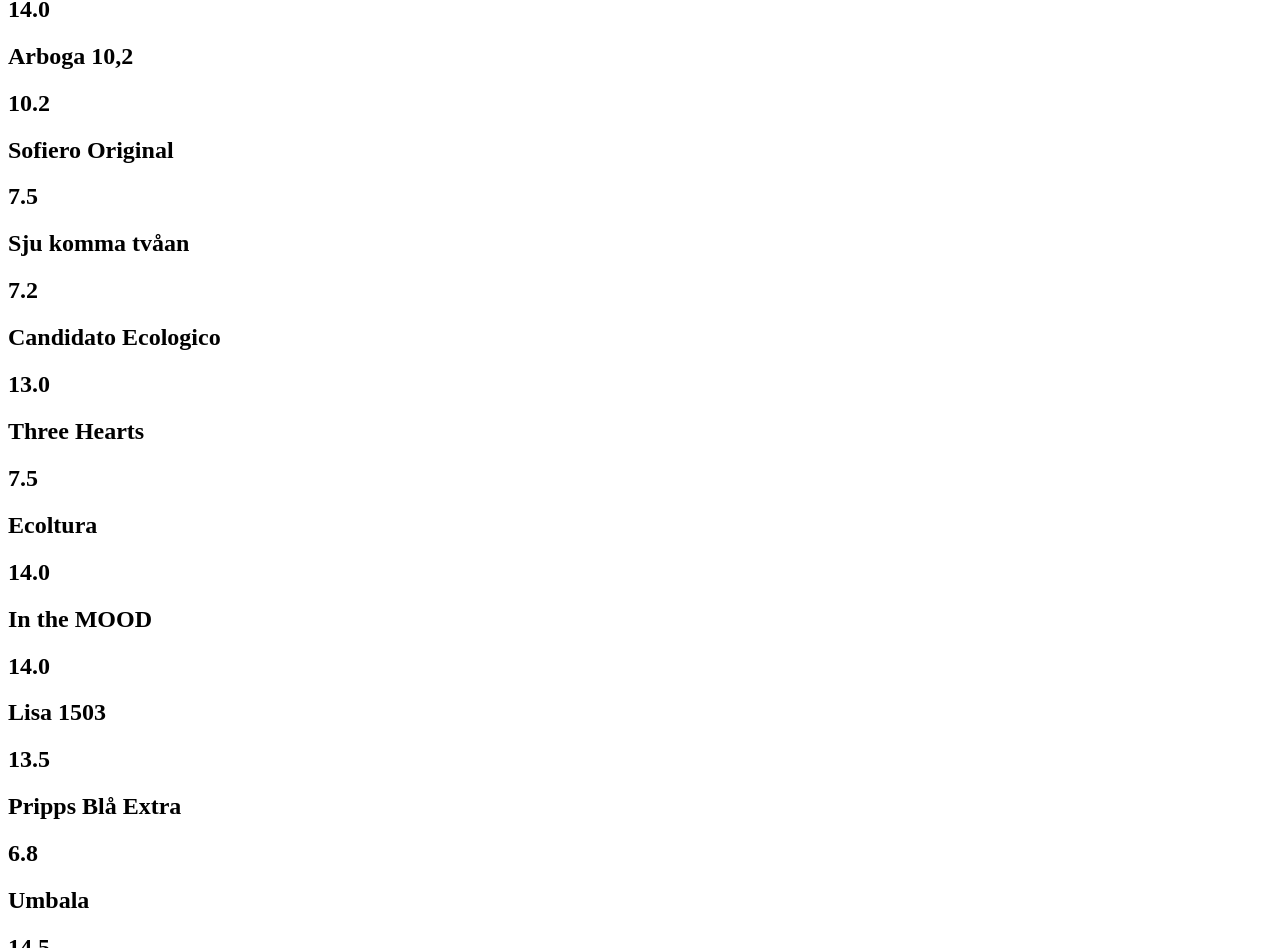
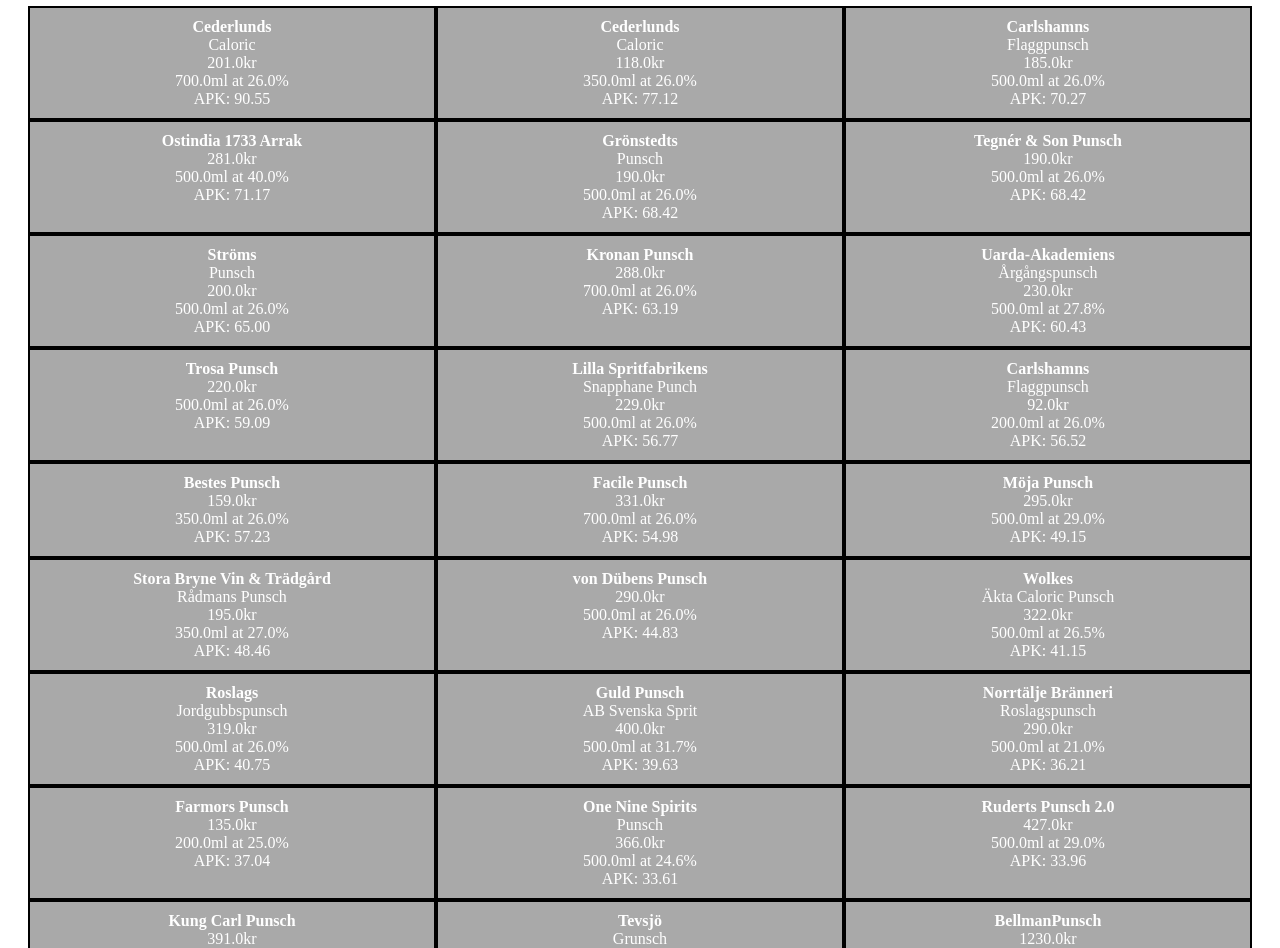
Before and after one commit to adammansson/bottenskrapet, a plain HTML site: page docs/index.html in a window 1280 px wide. Shown: the part 71-1019 px from the top of the page. Drawn offline with Linux system fonts and the light colour scheme.

Commit message:
Create basic page

```diff
--- a/docs/index.html
+++ b/docs/index.html
@@ -2,208 +2,447 @@
 <html lang="en">
  <head>
   <meta charset="UTF-8">
+  <link rel="stylesheet" href="styles.css">
   <title>Bottenskrapet</title>
  </head>
  <body>
-  <div>
-   <h2>Zumbali</h2>
-   <h2>14.0</h2>
+  <h1>Bottenskrapet</h1>
+  <div id="main-content">
+   <div class="product">
+    <div class="boldName">
+     Cederlunds
     </div>
-  <div>
-   <h2>Arboga 10,2</h2>
-   <h2>10.2</h2>
+    <div class="thinName">
+     Caloric
     </div>
-  <div>
-   <h2>Sofiero Original</h2>
-   <h2>7.5</h2>
+    <div class="price">
+     201.0kr
     </div>
-  <div>
-   <h2>Sju komma tvåan</h2>
-   <h2>7.2</h2>
+    <div class="info">
+     700.0ml at 26.0%
     </div>
-  <div>
-   <h2>Candidato Ecologico</h2>
-   <h2>13.0</h2>
+    <div class="apk">
+     APK: 90.55
     </div>
-  <div>
-   <h2>Three Hearts</h2>
-   <h2>7.5</h2>
    </div>
-  <div>
-   <h2>Ecoltura</h2>
-   <h2>14.0</h2>
+   <div class="product">
+    <div class="boldName">
+     Cederlunds
     </div>
-  <div>
-   <h2>In the MOOD</h2>
-   <h2>14.0</h2>
+    <div class="thinName">
+     Caloric
     </div>
-  <div>
-   <h2>Lisa 1503</h2>
-   <h2>13.5</h2>
+    <div class="price">
+     118.0kr
     </div>
-  <div>
-   <h2>Pripps Blå Extra</h2>
-   <h2>6.8</h2>
+    <div class="info">
+     350.0ml at 26.0%
     </div>
-  <div>
-   <h2>Umbala</h2>
-   <h2>14.5</h2>
+    <div class="apk">
+     APK: 77.12
     </div>
-  <div>
-   <h2>Levante</h2>
-   <h2>13.5</h2>
    </div>
-  <div>
-   <h2>Sofiero Original</h2>
-   <h2>5.2</h2>
+   <div class="product">
+    <div class="boldName">
+     Carlshamns
     </div>
-  <div>
-   <h2>Kung</h2>
-   <h2>5.2</h2>
+    <div class="thinName">
+     Flaggpunsch
     </div>
-  <div>
-   <h2>Fem komma tvåan</h2>
-   <h2>5.2</h2>
+    <div class="price">
+     185.0kr
     </div>
-  <div>
-   <h2>Gato Negro</h2>
-   <h2>13.0</h2>
+    <div class="info">
+     500.0ml at 26.0%
     </div>
-  <div>
-   <h2>Castillo de Gredos</h2>
-   <h2>12.0</h2>
+    <div class="apk">
+     APK: 70.27
     </div>
-  <div>
-   <h2>Åbro Original</h2>
-   <h2>7.3</h2>
    </div>
-  <div>
-   <h2>Campos de Luz</h2>
-   <h2>13.0</h2>
+   <div class="product">
+    <div class="boldName">
+     Ostindia 1733 Arrak
     </div>
-  <div>
-   <h2>Casas Patronales Rich</h2>
-   <h2>13.5</h2>
+    <div class="thinName"></div>
+    <div class="price">
+     281.0kr
     </div>
-  <div>
-   <h2>Palazzo</h2>
-   <h2>13.5</h2>
+    <div class="info">
+     500.0ml at 40.0%
     </div>
-  <div>
-   <h2>El Gran Botánico</h2>
-   <h2>13.5</h2>
+    <div class="apk">
+     APK: 71.17
     </div>
-  <div>
-   <h2>Leva Reserve</h2>
-   <h2>13.5</h2>
    </div>
-  <div>
-   <h2>Maze</h2>
-   <h2>14.5</h2>
+   <div class="product">
+    <div class="boldName">
+     Grönstedts
     </div>
-  <div>
-   <h2>Lisa 1503</h2>
-   <h2>12.0</h2>
+    <div class="thinName">
+     Punsch
     </div>
-  <div>
-   <h2>Norrlands Djup</h2>
-   <h2>6.8</h2>
+    <div class="price">
+     190.0kr
     </div>
-  <div>
-   <h2>KWV</h2>
-   <h2>12.5</h2>
+    <div class="info">
+     500.0ml at 26.0%
     </div>
-  <div>
-   <h2>Galodoro</h2>
-   <h2>12.5</h2>
+    <div class="apk">
+     APK: 68.42
     </div>
-  <div>
-   <h2>Ecologica Girasol</h2>
-   <h2>12.5</h2>
    </div>
-  <div>
-   <h2>99 Rosas</h2>
-   <h2>13.0</h2>
+   <div class="product">
+    <div class="boldName">
+     Tegnér &amp; Son Punsch
     </div>
-  <div>
-   <h2>Cape Heights</h2>
-   <h2>14.0</h2>
+    <div class="thinName"></div>
+    <div class="price">
+     190.0kr
     </div>
-  <div>
-   <h2>Spendrups Premium Gold</h2>
-   <h2>5.9</h2>
+    <div class="info">
+     500.0ml at 26.0%
     </div>
-  <div>
-   <h2>Leva</h2>
-   <h2>13.0</h2>
+    <div class="apk">
+     APK: 68.42
     </div>
-  <div>
-   <h2>Robertson</h2>
-   <h2>13.5</h2>
    </div>
-  <div>
-   <h2>Castillo de Gredos</h2>
-   <h2>13.0</h2>
+   <div class="product">
+    <div class="boldName">
+     Ströms
     </div>
-  <div>
-   <h2>Pripps Blå</h2>
-   <h2>5.0</h2>
+    <div class="thinName">
+     Punsch
     </div>
-  <div>
-   <h2>LAB</h2>
-   <h2>14.0</h2>
+    <div class="price">
+     200.0kr
     </div>
-  <div>
-   <h2>Il Barone</h2>
-   <h2>11.5</h2>
+    <div class="info">
+     500.0ml at 26.0%
     </div>
-  <div>
-   <h2>Viña Maipo</h2>
-   <h2>12.0</h2>
+    <div class="apk">
+     APK: 65.00
     </div>
-  <div>
-   <h2>Frontera</h2>
-   <h2>12.0</h2>
    </div>
-  <div>
-   <h2>Mauro</h2>
-   <h2>14.5</h2>
+   <div class="product">
+    <div class="boldName">
+     Kronan Punsch
     </div>
-  <div>
-   <h2>Le Jardin</h2>
-   <h2>12.5</h2>
+    <div class="thinName"></div>
+    <div class="price">
+     288.0kr
     </div>
-  <div>
-   <h2>Prego Rosso</h2>
-   <h2>13.5</h2>
+    <div class="info">
+     700.0ml at 26.0%
     </div>
-  <div>
-   <h2>Cerro Tinto</h2>
-   <h2>12.5</h2>
+    <div class="apk">
+     APK: 63.19
     </div>
-  <div>
-   <h2>Swedish Elk Brew</h2>
-   <h2>7.5</h2>
    </div>
-  <div>
-   <h2>Black Mountain</h2>
-   <h2>13.5</h2>
+   <div class="product">
+    <div class="boldName">
+     Uarda-Akademiens
     </div>
-  <div>
-   <h2>Gran Palaza</h2>
-   <h2>13.0</h2>
+    <div class="thinName">
+     Årgångspunsch
     </div>
-  <div>
-   <h2>Foot of Africa</h2>
-   <h2>13.0</h2>
+    <div class="price">
+     230.0kr
     </div>
-  <div>
-   <h2>Tommolo</h2>
-   <h2>13.0</h2>
+    <div class="info">
+     500.0ml at 27.8%
     </div>
-  <div>
-   <h2>Gosa</h2>
-   <h2>14.0</h2>
+    <div class="apk">
+     APK: 60.43
+    </div>
+   </div>
+   <div class="product">
+    <div class="boldName">
+     Trosa Punsch
+    </div>
+    <div class="thinName"></div>
+    <div class="price">
+     220.0kr
+    </div>
+    <div class="info">
+     500.0ml at 26.0%
+    </div>
+    <div class="apk">
+     APK: 59.09
+    </div>
+   </div>
+   <div class="product">
+    <div class="boldName">
+     Lilla Spritfabrikens
+    </div>
+    <div class="thinName">
+     Snapphane Punch
+    </div>
+    <div class="price">
+     229.0kr
+    </div>
+    <div class="info">
+     500.0ml at 26.0%
+    </div>
+    <div class="apk">
+     APK: 56.77
+    </div>
+   </div>
+   <div class="product">
+    <div class="boldName">
+     Carlshamns
+    </div>
+    <div class="thinName">
+     Flaggpunsch
+    </div>
+    <div class="price">
+     92.0kr
+    </div>
+    <div class="info">
+     200.0ml at 26.0%
+    </div>
+    <div class="apk">
+     APK: 56.52
+    </div>
+   </div>
+   <div class="product">
+    <div class="boldName">
+     Bestes Punsch
+    </div>
+    <div class="thinName"></div>
+    <div class="price">
+     159.0kr
+    </div>
+    <div class="info">
+     350.0ml at 26.0%
+    </div>
+    <div class="apk">
+     APK: 57.23
+    </div>
+   </div>
+   <div class="product">
+    <div class="boldName">
+     Facile Punsch
+    </div>
+    <div class="thinName"></div>
+    <div class="price">
+     331.0kr
+    </div>
+    <div class="info">
+     700.0ml at 26.0%
+    </div>
+    <div class="apk">
+     APK: 54.98
+    </div>
+   </div>
+   <div class="product">
+    <div class="boldName">
+     Möja Punsch
+    </div>
+    <div class="thinName"></div>
+    <div class="price">
+     295.0kr
+    </div>
+    <div class="info">
+     500.0ml at 29.0%
+    </div>
+    <div class="apk">
+     APK: 49.15
+    </div>
+   </div>
+   <div class="product">
+    <div class="boldName">
+     Stora Bryne Vin &amp; Trädgård
+    </div>
+    <div class="thinName">
+     Rådmans Punsch
+    </div>
+    <div class="price">
+     195.0kr
+    </div>
+    <div class="info">
+     350.0ml at 27.0%
+    </div>
+    <div class="apk">
+     APK: 48.46
+    </div>
+   </div>
+   <div class="product">
+    <div class="boldName">
+     von Dübens Punsch
+    </div>
+    <div class="thinName"></div>
+    <div class="price">
+     290.0kr
+    </div>
+    <div class="info">
+     500.0ml at 26.0%
+    </div>
+    <div class="apk">
+     APK: 44.83
+    </div>
+   </div>
+   <div class="product">
+    <div class="boldName">
+     Wolkes
+    </div>
+    <div class="thinName">
+     Äkta Caloric Punsch
+    </div>
+    <div class="price">
+     322.0kr
+    </div>
+    <div class="info">
+     500.0ml at 26.5%
+    </div>
+    <div class="apk">
+     APK: 41.15
+    </div>
+   </div>
+   <div class="product">
+    <div class="boldName">
+     Roslags
+    </div>
+    <div class="thinName">
+     Jordgubbspunsch
+    </div>
+    <div class="price">
+     319.0kr
+    </div>
+    <div class="info">
+     500.0ml at 26.0%
+    </div>
+    <div class="apk">
+     APK: 40.75
+    </div>
+   </div>
+   <div class="product">
+    <div class="boldName">
+     Guld Punsch
+    </div>
+    <div class="thinName">
+     AB Svenska Sprit
+    </div>
+    <div class="price">
+     400.0kr
+    </div>
+    <div class="info">
+     500.0ml at 31.7%
+    </div>
+    <div class="apk">
+     APK: 39.63
+    </div>
+   </div>
+   <div class="product">
+    <div class="boldName">
+     Norrtälje Bränneri
+    </div>
+    <div class="thinName">
+     Roslagspunsch
+    </div>
+    <div class="price">
+     290.0kr
+    </div>
+    <div class="info">
+     500.0ml at 21.0%
+    </div>
+    <div class="apk">
+     APK: 36.21
+    </div>
+   </div>
+   <div class="product">
+    <div class="boldName">
+     Farmors Punsch
+    </div>
+    <div class="thinName"></div>
+    <div class="price">
+     135.0kr
+    </div>
+    <div class="info">
+     200.0ml at 25.0%
+    </div>
+    <div class="apk">
+     APK: 37.04
+    </div>
+   </div>
+   <div class="product">
+    <div class="boldName">
+     One Nine Spirits
+    </div>
+    <div class="thinName">
+     Punsch
+    </div>
+    <div class="price">
+     366.0kr
+    </div>
+    <div class="info">
+     500.0ml at 24.6%
+    </div>
+    <div class="apk">
+     APK: 33.61
+    </div>
+   </div>
+   <div class="product">
+    <div class="boldName">
+     Ruderts Punsch 2.0
+    </div>
+    <div class="thinName"></div>
+    <div class="price">
+     427.0kr
+    </div>
+    <div class="info">
+     500.0ml at 29.0%
+    </div>
+    <div class="apk">
+     APK: 33.96
+    </div>
+   </div>
+   <div class="product">
+    <div class="boldName">
+     Kung Carl Punsch
+    </div>
+    <div class="thinName"></div>
+    <div class="price">
+     391.0kr
+    </div>
+    <div class="info">
+     500.0ml at 26.0%
+    </div>
+    <div class="apk">
+     APK: 33.25
+    </div>
+   </div>
+   <div class="product">
+    <div class="boldName">
+     Tevsjö
+    </div>
+    <div class="thinName">
+     Grunsch
+    </div>
+    <div class="price">
+     428.0kr
+    </div>
+    <div class="info">
+     500.0ml at 25.0%
+    </div>
+    <div class="apk">
+     APK: 29.21
+    </div>
+   </div>
+   <div class="product">
+    <div class="boldName">
+     BellmanPunsch
+    </div>
+    <div class="thinName"></div>
+    <div class="price">
+     1230.0kr
+    </div>
+    <div class="info">
+     500.0ml at 28.0%
+    </div>
+    <div class="apk">
+     APK: 11.38
+    </div>
+   </div>
   </div>
  </body>
 </html>
--- /dev/null
+++ b/docs/reset.css
@@ -0,0 +1,47 @@
+/* http://meyerweb.com/eric/tools/css/reset/
+   v2.0 | 20110126
+   License: none (public domain)
+*/
+html, body, div, span, applet, object, iframe,
+h1, h2, h3, h4, h5, h6, p, blockquote, pre,
+a, abbr, acronym, address, big, cite, code,
+del, dfn, em, img, ins, kbd, q, s, samp,
+small, strike, strong, sub, sup, tt, var,
+b, u, i, center,
+dl, dt, dd, ol, ul, li,
+fieldset, form, label, legend,
+table, caption, tbody, tfoot, thead, tr, th, td,
+article, aside, canvas, details, embed,
+figure, figcaption, footer, header, hgroup,
+menu, nav, output, ruby, section, summary,
+time, mark, audio, video {
+    margin: 0;
+    padding: 0;
+    border: 0;
+    font-size: 100%;
+    font: inherit;
+    vertical-align: baseline;
+}
+/* HTML5 display-role reset for older browsers */
+article, aside, details, figcaption, figure,
+footer, header, hgroup, menu, nav, section {
+    display: block;
+}
+body {
+    line-height: 1;
+}
+ol, ul {
+    list-style: none;
+}
+blockquote, q {
+    quotes: none;
+}
+blockquote:before, blockquote:after,
+q:before, q:after {
+    content: '';
+    content: none;
+}
+table {
+    border-collapse: collapse;
+    border-spacing: 0;
+}
--- /dev/null
+++ b/docs/styles.css
@@ -0,0 +1,30 @@
+h1 {
+    text-align: center;
+    font-size: 32px;
+    margin: 20px;
+}
+
+#main-content {
+    margin: 0 20px 0 20px;
+    display: flex;
+    flex-wrap: wrap;
+    align-content: space-around;
+    color: white;
+    background-color: black;
+}
+
+.product {
+    text-align: center;
+    border: 2px solid black;
+    box-sizing: border-box;
+    width: 33.333%;
+    padding: 10px;
+    display: flex;
+    flex-direction: column;
+    align-items: center;
+    background-color: darkgrey;
+}
+
+.product .boldName {
+    font-weight: bold;
+}
```
Also changed, not shown: docs/template.html (+3 -0 lines), 4 other files. Lines whose indentation alone changed are shown as unchanged.
